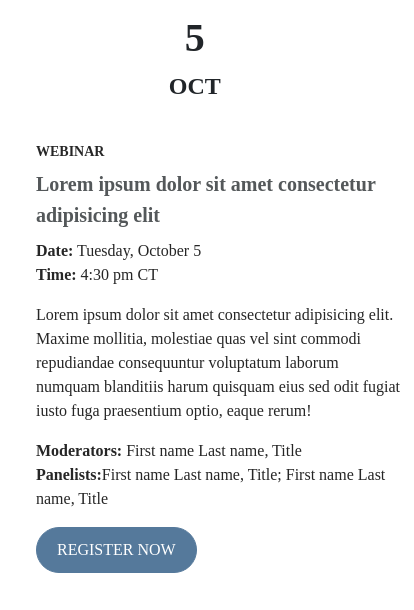
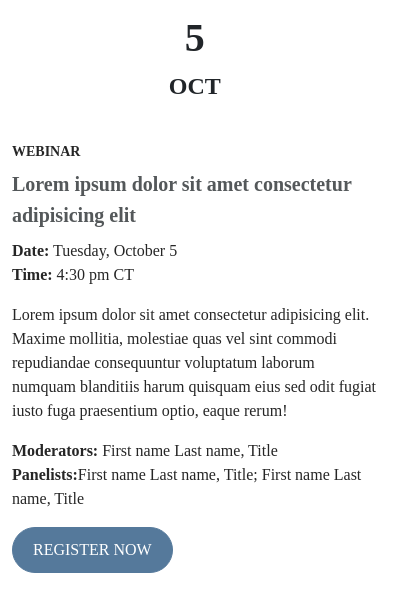
Before and after one commit to mahsen099/calendar, a plain HTML site: page index.html in a window 390 px wide. Shown: the top 610 px of the page, 414 px wide, since content can reach past the window. Drawn offline with nearby package versions, Linux system fonts and the light colour scheme.

Commit message:
Update style.css

```diff
--- a/style.css
+++ b/style.css
@@ -88,3 +88,9 @@ button {
         padding-left: 3%;
     }
 }
+@media(max-width: 426px){
+    .full-cont{
+        margin-right: 0px !important;
+        margin-left: 0px !important;
+    }
+}
```
